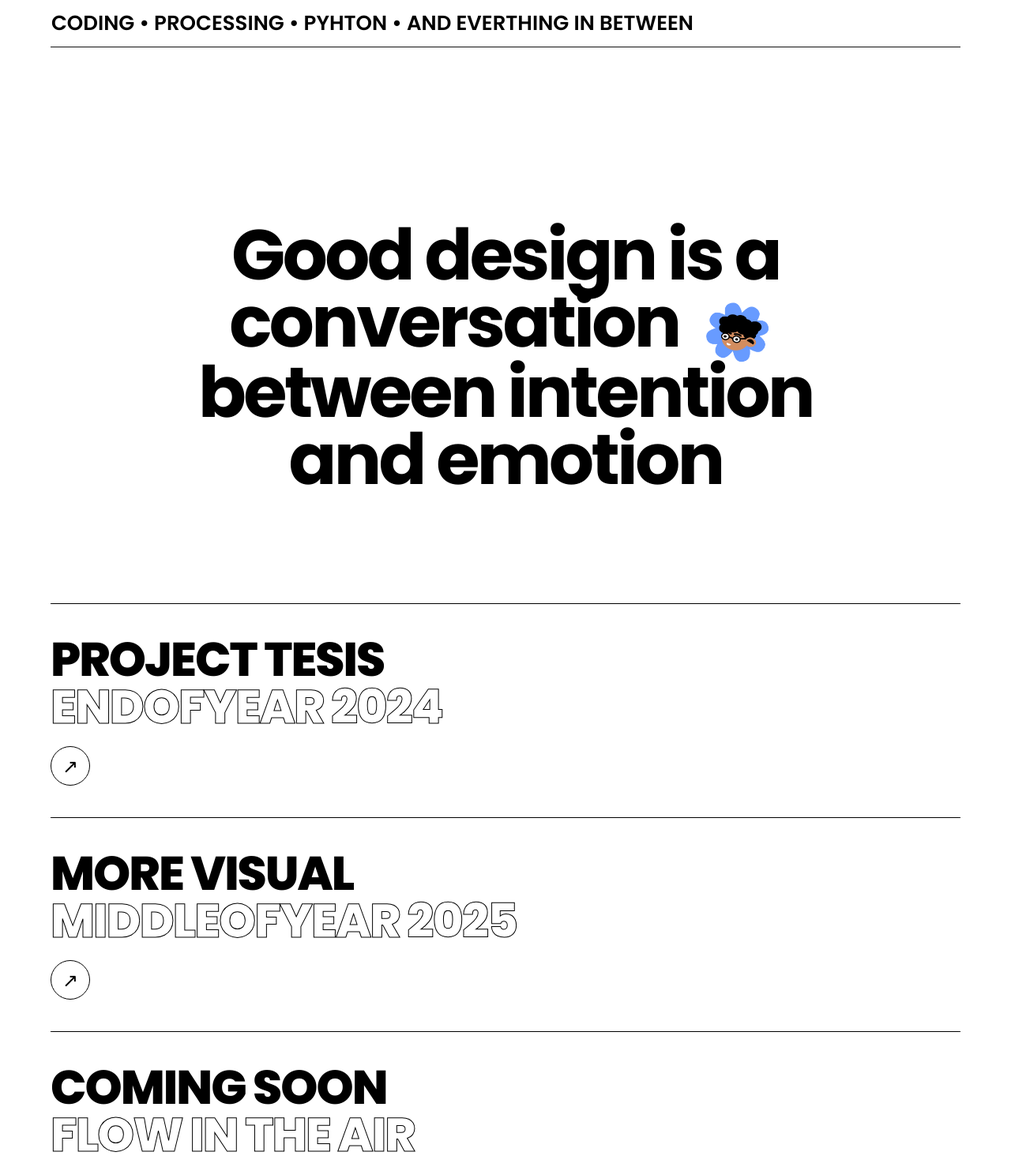
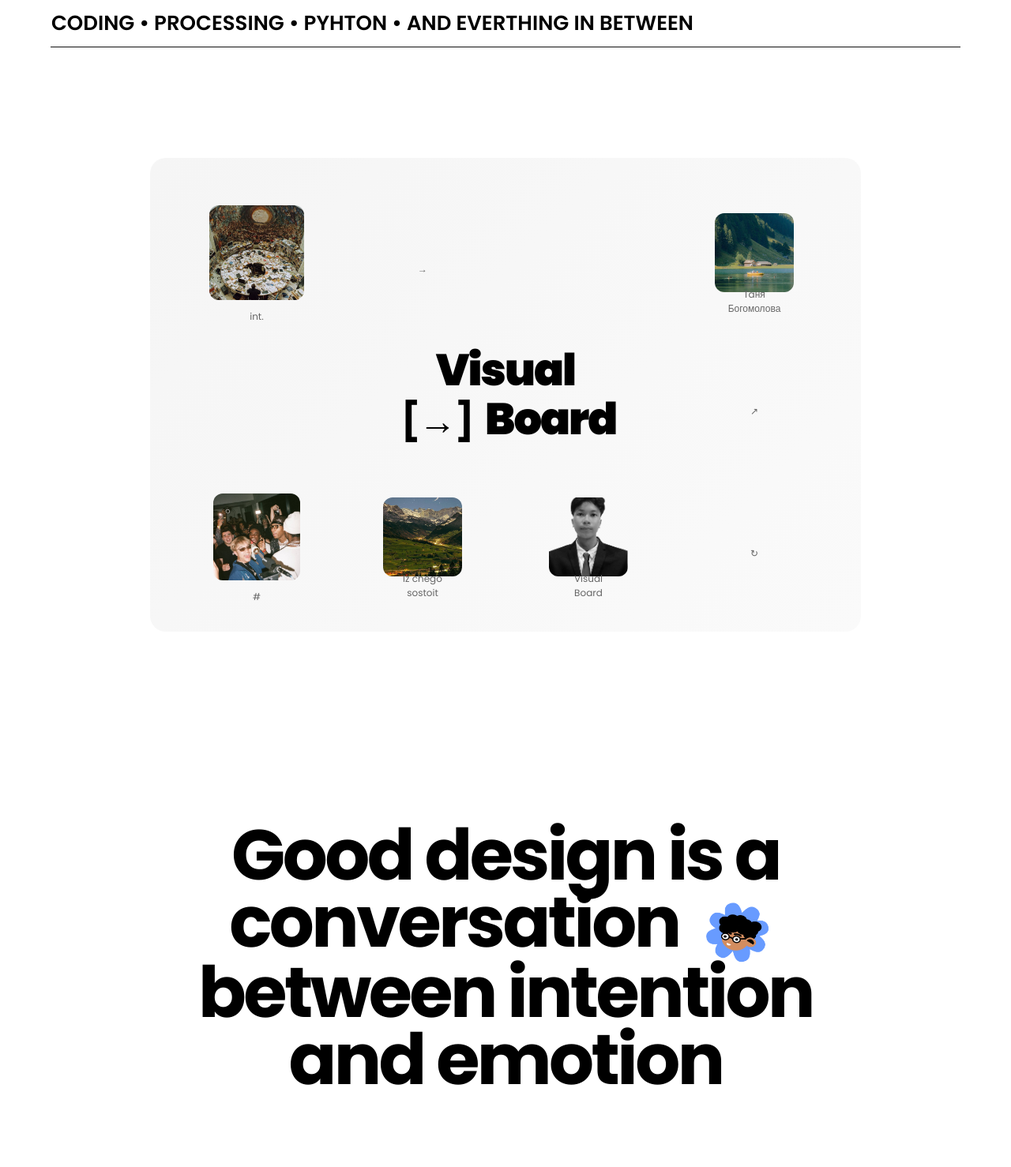
Before and after one commit to warenbergg/warenbergg1995art, a Flask app: template templates/index.html in a window 1280 px wide. Shown: the part 361-1839 px from the top of the page at 79% size. Run offline with Flask 3, Linux system fonts and the light colour scheme; the template is opened without the code that fills it, so the values that code supplies are empty.

Commit message:
Update: Replace Work section with Visual Board grid layout design

```diff
--- a/static/style.css
+++ b/static/style.css
@@ -217,6 +217,143 @@ body.dark-mode .navbar {
   display: block;
 }
 
+
+/* ========== VISUAL BOARD SECTION ========== */
+.visual-board {
+  width: 100%;
+  padding: 80px 24px;
+  background: #fff;
+  min-height: 100vh;
+  display: flex;
+  align-items: center;
+  justify-content: center;
+}
+
+.board-container {
+  position: relative;
+  width: 100%;
+  max-width: 900px;
+  height: 600px;
+  background: linear-gradient(135deg, #f5f5f5 0%, #fafafa 100%);
+  border-radius: 20px;
+  padding: 40px;
+  display: grid;
+  grid-template-columns: repeat(4, 1fr);
+  grid-template-rows: repeat(3, 1fr);
+  gap: 20px;
+  align-items: center;
+  justify-items: center;
+}
+
+.board-item {
+  position: relative;
+  display: flex;
+  flex-direction: column;
+  align-items: center;
+  justify-content: center;
+  text-align: center;
+  transition: all 0.3s ease;
+}
+
+.board-item img {
+  width: 100%;
+  height: 100%;
+  object-fit: cover;
+  border-radius: 12px;
+  transition: transform 0.3s ease, filter 0.3s ease;
+}
+
+.board-item:hover img {
+  transform: scale(1.05);
+  filter: brightness(1.1);
+}
+
+.board-item .label {
+  position: absolute;
+  bottom: -30px;
+  font-size: 12px;
+  font-weight: 500;
+  color: #666;
+  white-space: nowrap;
+  text-align: center;
+}
+
+.item-1 {
+  grid-column: 1;
+  grid-row: 1;
+  width: 120px;
+  height: 120px;
+}
+
+.item-2 {
+  grid-column: 2;
+  grid-row: 1;
+  font-size: 24px;
+  color: #000;
+}
+
+.board-center {
+  grid-column: 2 / 4;
+  grid-row: 2;
+  text-align: center;
+  z-index: 10;
+}
+
+.board-center h2 {
+  font-size: 56px;
+  font-weight: 900;
+  line-height: 1.1;
+  color: #000;
+  letter-spacing: -2px;
+}
+
+.board-center .arrow {
+  font-size: 48px;
+  font-weight: 700;
+  margin: 0 8px;
+}
+
+.item-3 {
+  grid-column: 4;
+  grid-row: 1;
+  width: 100px;
+  height: 100px;
+}
+
+.item-4 {
+  grid-column: 1;
+  grid-row: 3;
+  width: 110px;
+  height: 110px;
+}
+
+.item-5 {
+  grid-column: 2;
+  grid-row: 3;
+  width: 100px;
+  height: 100px;
+}
+
+.item-6 {
+  grid-column: 3;
+  grid-row: 3;
+  width: 100px;
+  height: 100px;
+}
+
+.item-7 {
+  grid-column: 4;
+  grid-row: 2;
+  font-size: 20px;
+  color: #000;
+}
+
+.item-8 {
+  grid-column: 4;
+  grid-row: 3;
+  font-size: 20px;
+  color: #000;
+}
 
 /* ========== PROFILE SECTION ========== */
 .profile {
--- a/templates/index.html
+++ b/templates/index.html
@@ -40,16 +40,49 @@
       MAKE PEOPLE INTEREST WHAT I MADE FROM ART • CREATIVE • CODING • PROCESSING • PYHTON • AND EVERTHING IN BETWEEN
       </div>
   </div>
-  <!-- VIDEO SLIDER GLASS EFFECT -->
-  <section class="scroll-gallery" id="work">
-    <div class="track">
-      {% for v in videos %}
-      <div class="card">
-        <video autoplay muted loop playsinline preload="metadata">
-          <source src="{{ v }}" type="video/mp4">
-        </video>
+  <!-- VISUAL BOARD SECTION -->
+  <section class="visual-board" id="work">
+    <div class="board-container">
+      <div class="board-item item-1">
+        <img src="{{ url_for('static', filename='images/project01.jpeg') }}" alt="Visual 1">
+        <span class="label">int.</span>
       </div>
-      {% endfor %}
+
+      <div class="board-item item-2">
+        <span class="label">→</span>
+      </div>
+
+      <div class="board-center">
+        <h2>Visual<br><span class="arrow">[→]</span> Board</h2>
+      </div>
+
+      <div class="board-item item-3">
+        <img src="{{ url_for('static', filename='images/project02.jpeg') }}" alt="Visual 2">
+        <span class="label">Taня<br>Богомолова</span>
+      </div>
+
+      <div class="board-item item-4">
+        <img src="{{ url_for('static', filename='images/project03.jpeg') }}" alt="Visual 3">
+        <span class="label">#</span>
+      </div>
+
+      <div class="board-item item-5">
+        <img src="{{ url_for('static', filename='images/project04.jpeg') }}" alt="Visual 4">
+        <span class="label">Iz chego<br>sostoit</span>
+      </div>
+
+      <div class="board-item item-6">
+        <img src="{{ url_for('static', filename='images/randy.png') }}" alt="Visual 5">
+        <span class="label">Visual<br>Board</span>
+      </div>
+
+      <div class="board-item item-7">
+        <span class="label">↗</span>
+      </div>
+
+      <div class="board-item item-8">
+        <span class="label">↻</span>
+      </div>
     </div>
   </section>
   <section class="statement">
```
